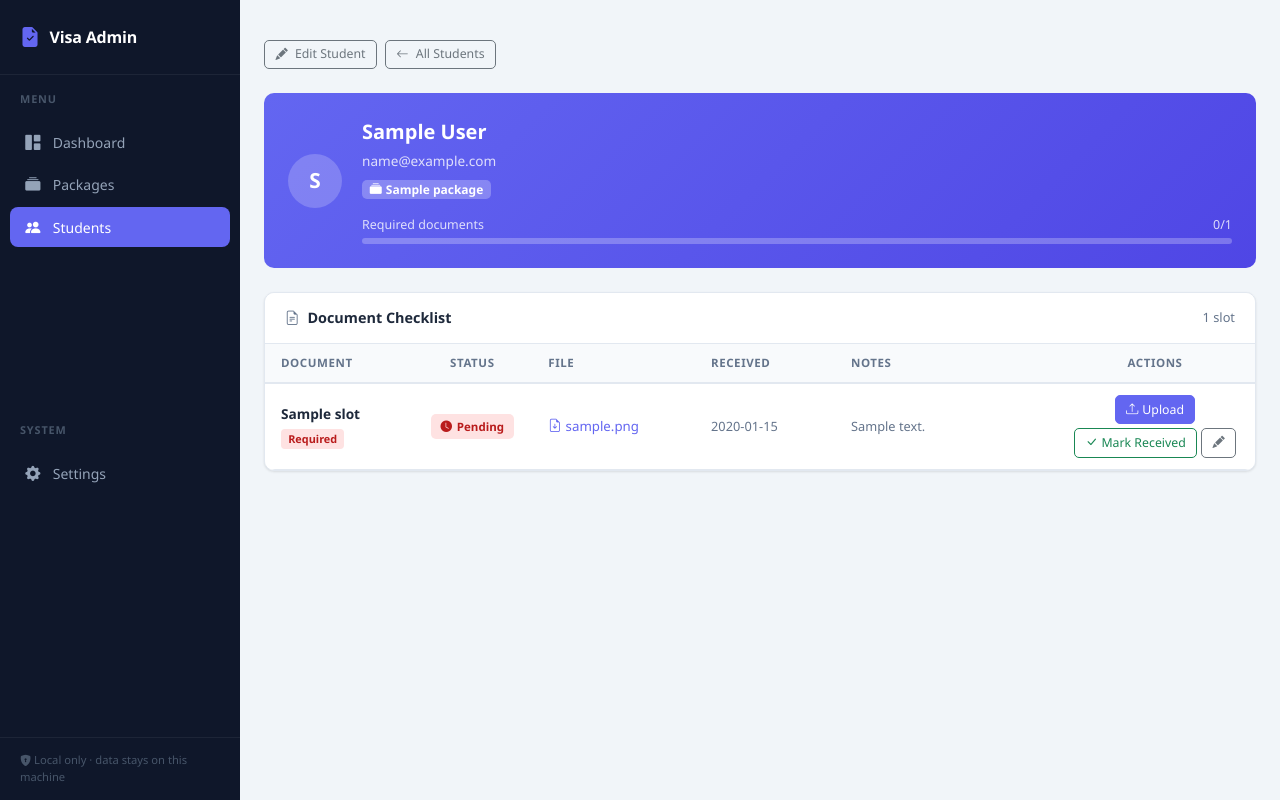
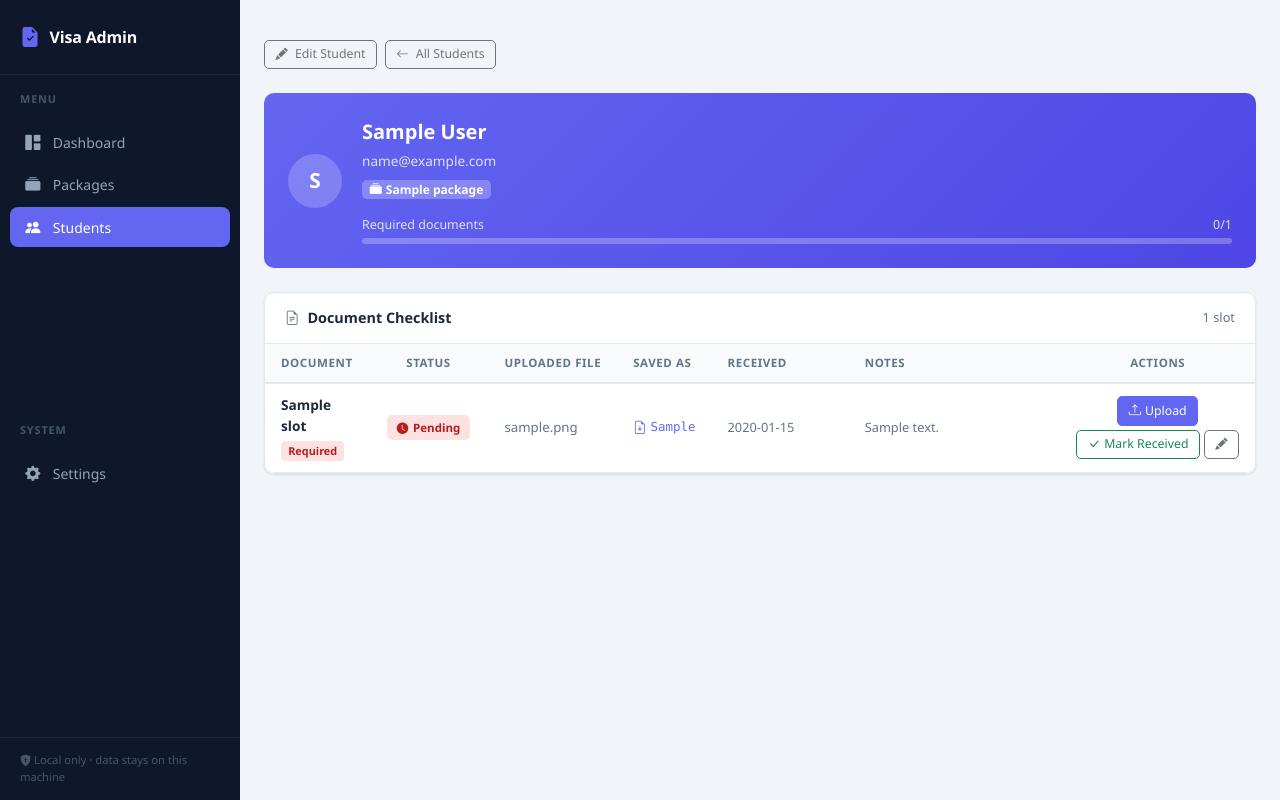
Before and after one commit to cyril-zx-chen/visa-admin, a Flask app: page /students/1 in a window 1280 px wide. Run offline with Flask 3, Linux system fonts and the light colour scheme; tables that the repository leaves empty hold one stand-in row (values such as "Sample post"); some libraries are stand-ins or nearby versions.

Commit message:
Add saved filename column to student detail page
Shows the original uploaded name and the timestamped stored name
(e.g. passport_copy_2026_05_31_14_32_07.pdf) as separate columns.
Saved name is a download link with full name in tooltip.

Co-Authored-By: Claude Sonnet 4.6 <noreply@anthropic.com>

```diff
--- a/templates/students/detail.html
+++ b/templates/students/detail.html
@@ -55,7 +55,8 @@
           <tr>
             <th>Document</th>
             <th class="text-center" style="width:120px">Status</th>
-            <th>File</th>
+            <th>Uploaded file</th>
+            <th>Saved as</th>
             <th style="width:140px">Received</th>
             <th style="width:220px">Notes</th>
             <th class="text-center" style="width:200px">Actions</th>
@@ -85,18 +86,25 @@
                   </span>
                 {% endif %}
               </td>
-              <td>
-                {% if sub.stored_path and sub.filename %}
+              <td style="font-size:.83rem">
+                {% if sub.filename %}
+                  <span class="text-muted">{{ sub.filename | truncate(30) }}</span>
+                {% elif sub.status == 'received' %}
+                  <span class="text-muted"><i class="bi bi-check2 me-1"></i>Marked manually</span>
+                {% else %}
+                  <span class="text-muted">—</span>
+                {% endif %}
+              </td>
+              <td style="font-size:.83rem">
+                {% if sub.stored_path %}
+                  {% set saved_name = sub.stored_path.replace('\\', '/').split('/')[-1] %}
                   <a href="{{ url_for('submissions.download_file', sub_id=sub.id) }}"
                      class="d-flex align-items-center gap-1"
-                     style="color:var(--purple); font-size:.83rem">
-                    <i class="bi bi-file-earmark-arrow-down"></i>
-                    {{ sub.filename | truncate(28) }}
+                     style="color:var(--purple)"
+                     data-bs-toggle="tooltip" title="{{ saved_name }}">
+                    <i class="bi bi-file-earmark-arrow-down flex-shrink-0"></i>
+                    <span class="font-mono" style="font-size:.78rem">{{ saved_name | truncate(28) }}</span>
                   </a>
-                {% elif sub.status == 'received' %}
-                  <span class="text-muted" style="font-size:.8rem">
-                    <i class="bi bi-check2 me-1"></i>Marked manually
-                  </span>
                 {% else %}
                   <span class="text-muted">—</span>
                 {% endif %}
```
